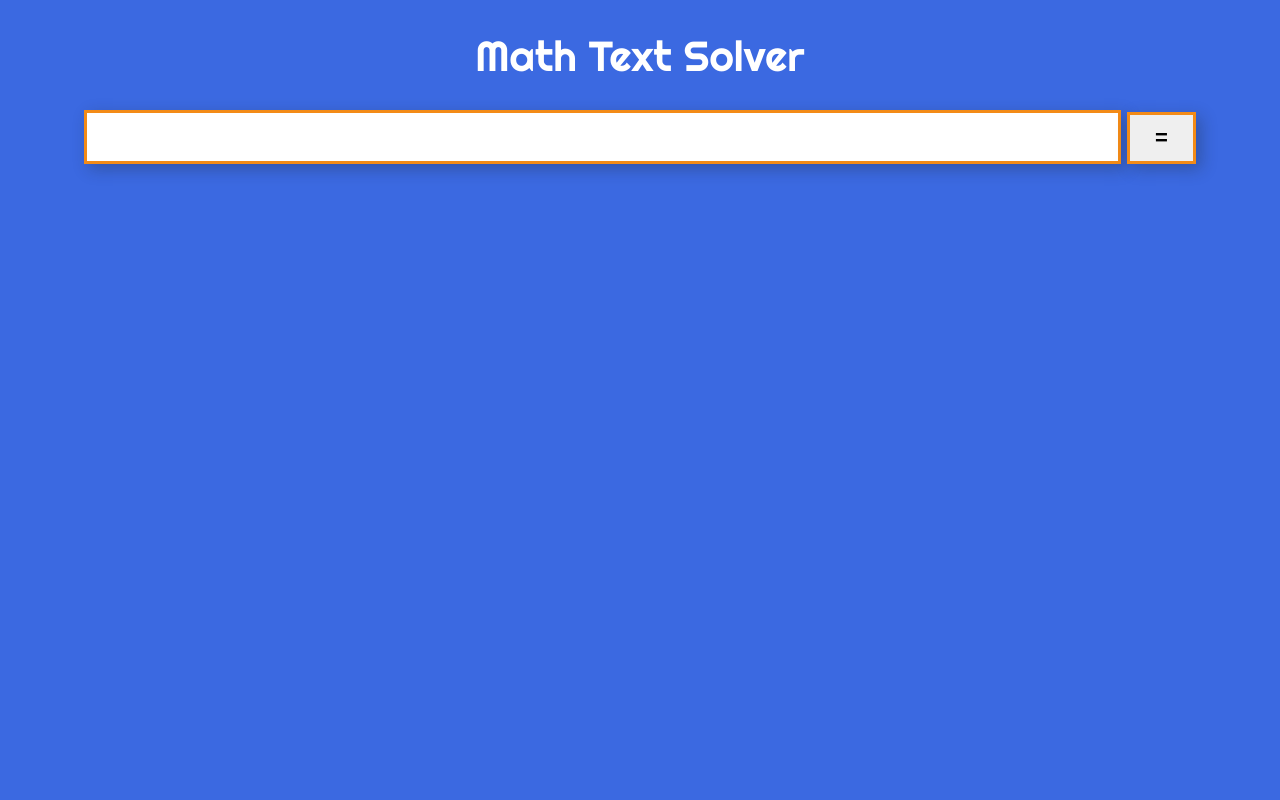
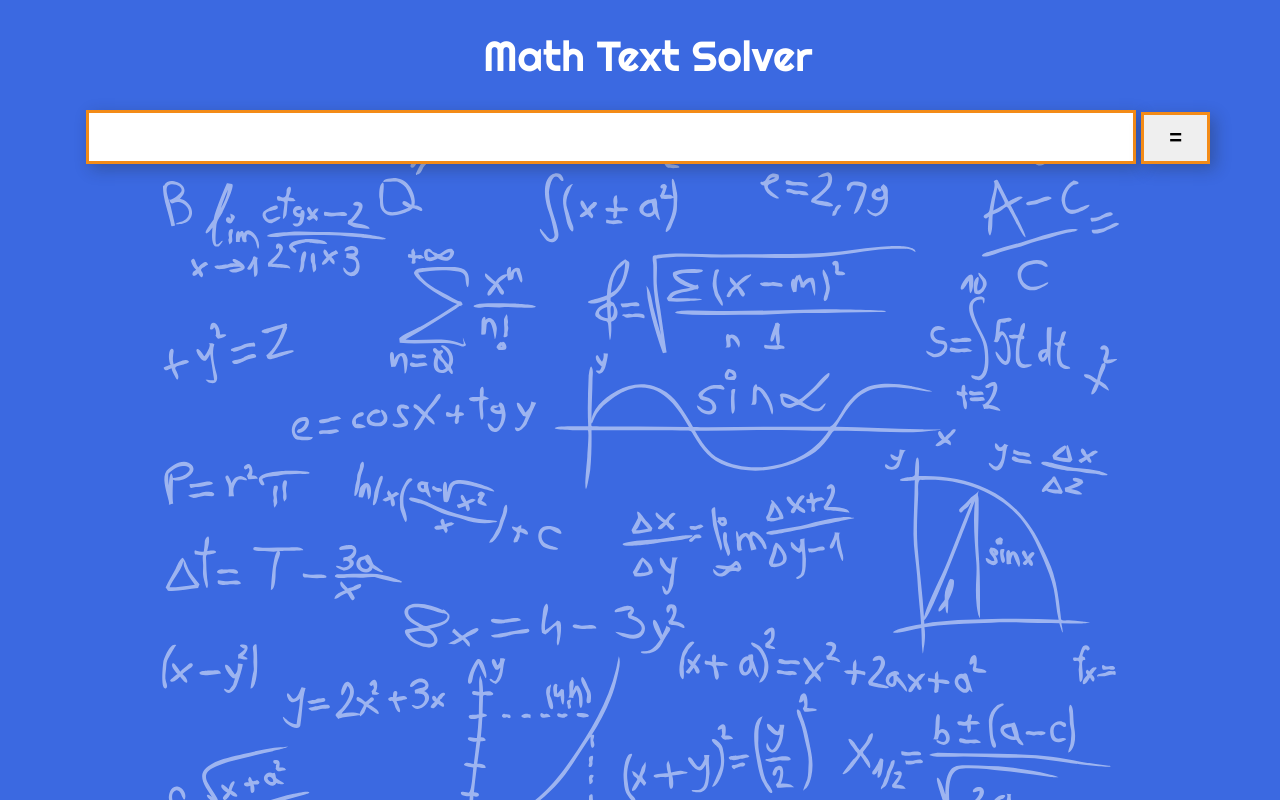
Before and after one commit to HossamMuhammedOmar/JS-Math-Solver, a plain HTML site: page index.html in a window 1280 px wide. Shown: the top 800 px of the page. Drawn offline with Linux system fonts and the light colour scheme.

Commit message:
update v1

```diff
--- a/index.html
+++ b/index.html
@@ -9,6 +9,7 @@
     <title>Math Solver</title>
   </head>
   <body>
+    <img class="svg" src="./svg/math.svg" />
     <h1>Math Text Solver</h1>
     <form id="equation-form">
       <input id="equation" class="equation" />
--- a/style.css
+++ b/style.css
@@ -8,6 +8,9 @@ body {
   background-color: #3b69e1;
   color: #e5e7eb;
   text-align: center;
+  max-height: 100vh;
+  width: 100%;
+  overflow: hidden;
 }
 
 h1 {
@@ -105,3 +108,14 @@ button {
   border-radius: 5px;
   padding: 10px;
 }
+
+.svg {
+  position: absolute;
+  top: 150px;
+  left: 0;
+  z-index: -1;
+  opacity: 0.5;
+  max-width: 100%;
+  object-fit: cover;
+  object-position: center;
+}
```
Also changed, not shown: svg/math.svg (added).
